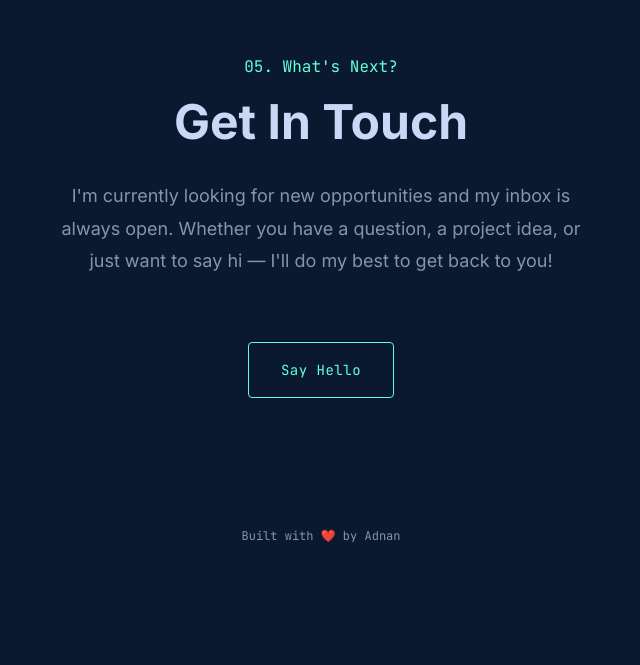
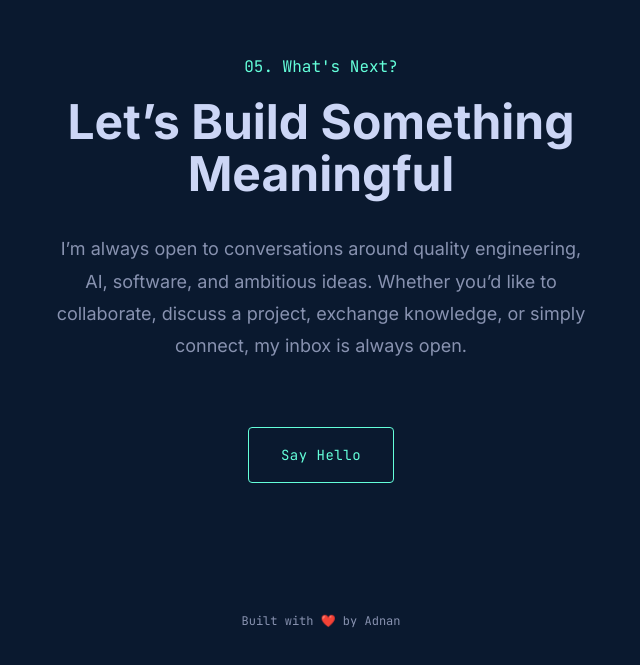
Before and after one commit to adnanauric/adnan-portfolio, a React (Vite) app: page / in a window 1280 px wide. Shown: the part 5676-6341 px from the top of the page, without its empty margins (319-959 px from the left). Before the commit the page ends 6272 px from the top, so only its background shows below. Built offline with nearby package versions, Linux system fonts and the light colour scheme.

Commit message:
update 5whats next

```diff
--- a/content/profile.json
+++ b/content/profile.json
@@ -9,8 +9,10 @@
     "Beyond QA, I’m deeply interested in artificial intelligence, automation, and software development. I enjoy experimenting with AI-assisted workflows, building practical projects, and continuously expanding my technical skills.",
     "Outside technology, travelling is an important part of who I am. Discovering new places, people, and perspectives keeps me curious—and that same curiosity shapes the way I learn, solve problems, and approach my work."
   ],
-  "email": "adnan@example.com",
+  "email": "adnanauric@gmail.com",
   "resumeLink": "",
+  "contactHeading": "Let’s Build Something Meaningful",
+  "contactText": "I’m always open to conversations around quality engineering, AI, software, and ambitious ideas. Whether you’d like to collaborate, discuss a project, exchange knowledge, or simply connect, my inbox is always open.",
   "social": {
     "github": "https://github.com/adnanauric",
     "linkedin": "https://www.linkedin.com/in/md-adnan-abir/",
--- a/src/components/Contact.jsx
+++ b/src/components/Contact.jsx
@@ -8,11 +8,9 @@ export default function Contact() {
       <div className="contact-section">
         <FadeInSection>
           <span className="contact-overline">05. What&apos;s Next?</span>
-          <h2 className="contact-heading">Get In Touch</h2>
+          <h2 className="contact-heading">{profile.contactHeading || "Get In Touch"}</h2>
           <p className="contact-text">
-            I&apos;m currently looking for new opportunities and my inbox is always open.
-            Whether you have a question, a project idea, or just want to say hi —
-            I&apos;ll do my best to get back to you!
+            {profile.contactText || "I'm currently looking for new opportunities and my inbox is always open. Whether you have a question, a project idea, or just want to say hi — I'll do my best to get back to you!"}
           </p>
           <a
             href={`mailto:${profile.email}`}
```
